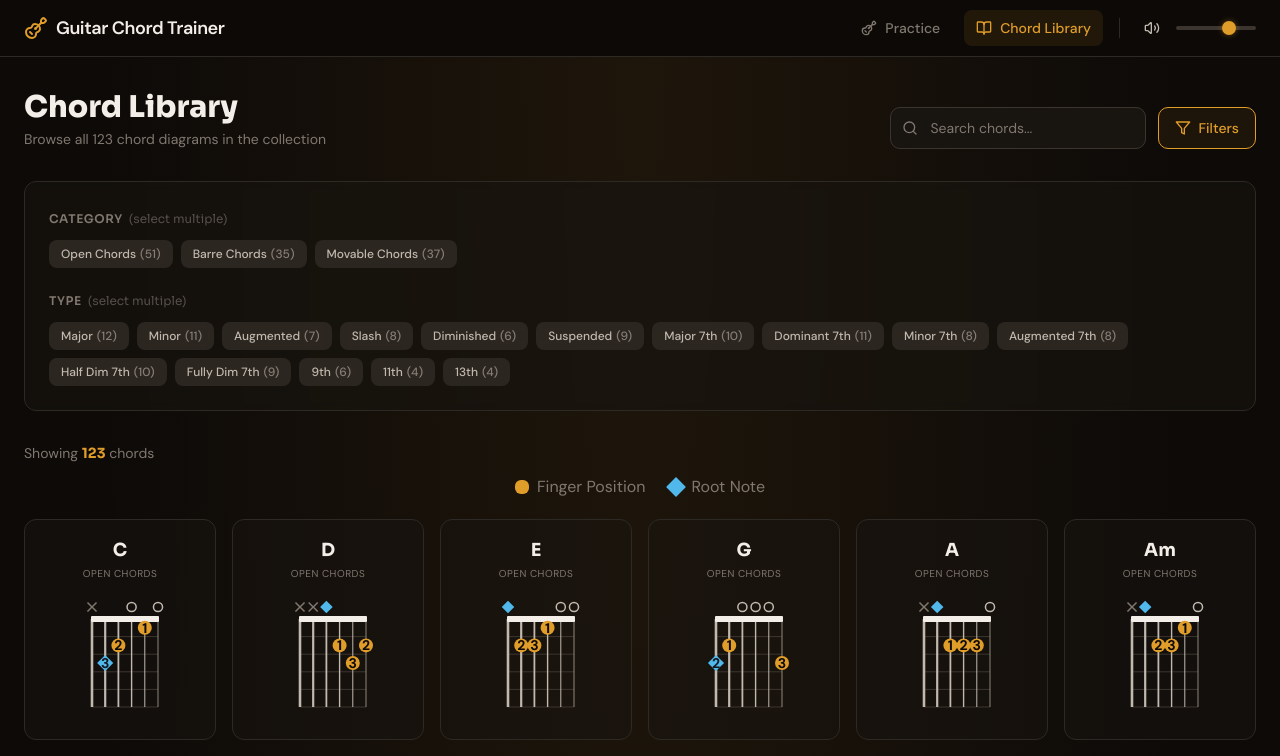
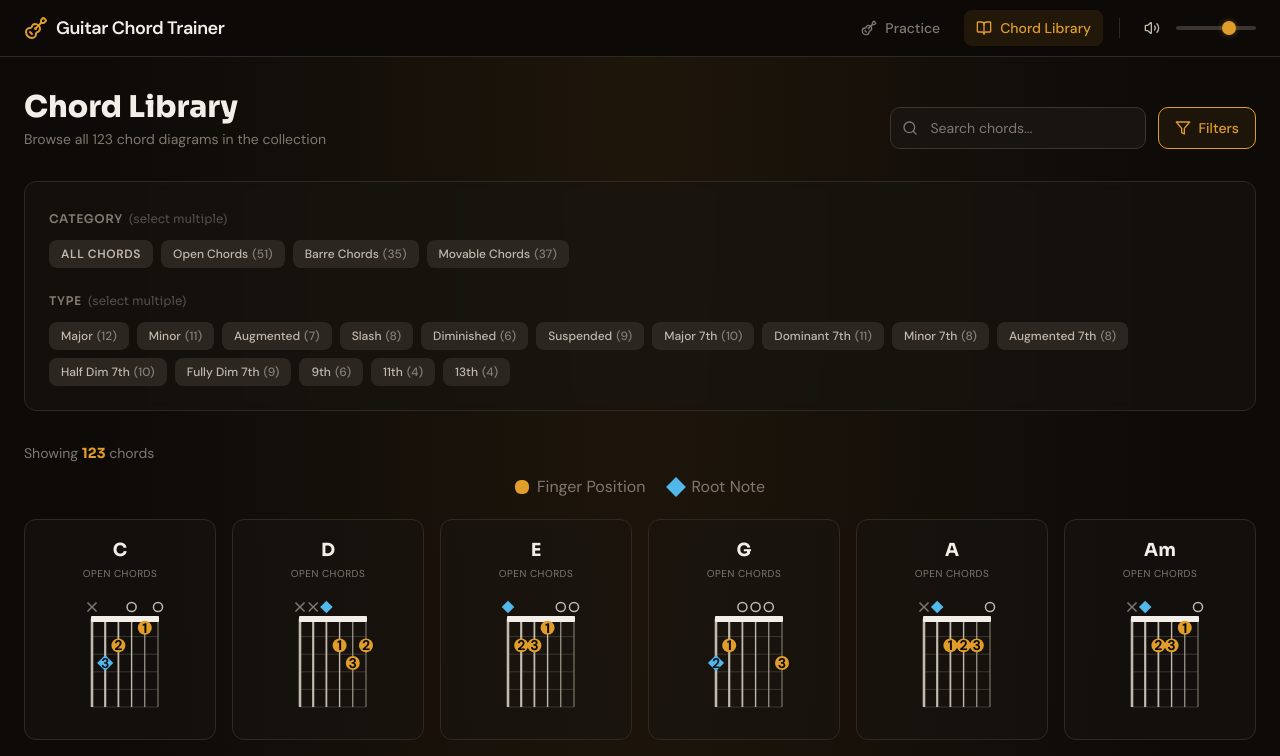
Before and after one commit to randysoller/FretMaster, a React (Vite) app: page /library in a window 1280 px wide. Shown: the top 756 px of the page. Built offline with nearby package versions, Linux system fonts and the light colour scheme.

Commit message:
Add "All Chords" button to Chord Library category filter

```diff
--- a/src/pages/ChordLibrary.tsx
+++ b/src/pages/ChordLibrary.tsx
@@ -183,6 +183,26 @@ export default function ChordLibrary() {
                   <span className="ml-1.5 normal-case tracking-normal font-normal text-[hsl(var(--text-muted)/0.6)]">(select multiple)</span>
                 </label>
                 <div className="flex flex-wrap gap-2">
+                  <button
+                    onClick={() => {
+                      const allCats = filterCategories.size === 3;
+                      const allRoots = filterBarreRoots.size === 3;
+                      if (allCats && allRoots) {
+                        setFilterCategories(new Set());
+                        setFilterBarreRoots(new Set());
+                      } else {
+                        setFilterCategories(new Set<ChordCategory>(['open', 'barre', 'movable']));
+                        setFilterBarreRoots(new Set<BarreRoot>([6, 5, 4]));
+                      }
+                    }}
+                    className={`rounded-md px-3 py-1.5 text-xs font-body font-semibold uppercase tracking-wider transition-all ${
+                      filterCategories.size === 3 && filterBarreRoots.size === 3
+                        ? 'bg-[hsl(var(--color-primary))] text-[hsl(var(--bg-base))] shadow-md'
+                        : 'bg-[hsl(var(--bg-surface))] text-[hsl(var(--text-subtle))] hover:bg-[hsl(var(--bg-overlay))] hover:text-[hsl(var(--text-default))]'
+                    }`}
+                  >
+                    All Chords
+                  </button>
                   {(['open', 'barre', 'movable'] as ChordCategory[]).map((cat) => (
                     <button
                       key={cat}
```
